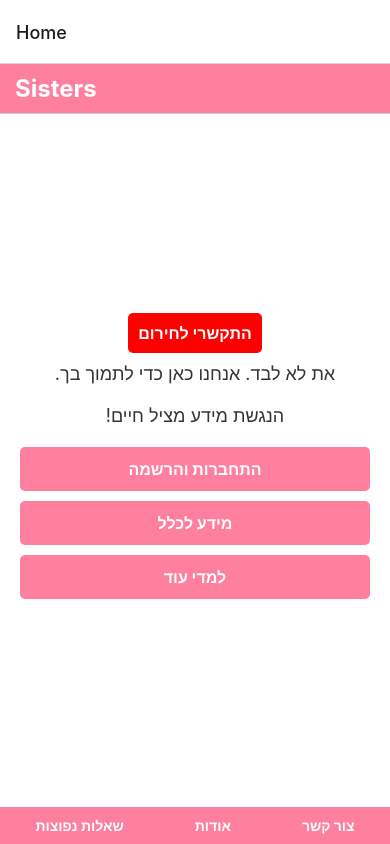
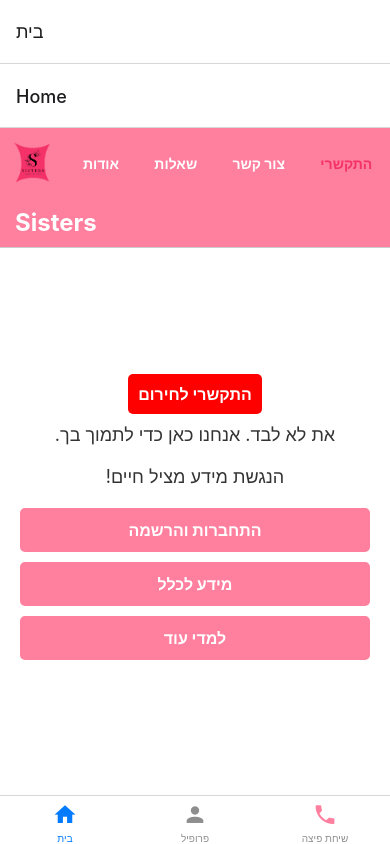
Before and after one commit to rotemhadad/Sisters, a React Native app in the folder sisterss/: screen /Home in a window 390 px wide. Built offline with nearby package versions, Linux system fonts and the light colour scheme; no server answers.

Commit message:
navbar added

```diff
--- a/sisterss/App.js
+++ b/sisterss/App.js
@@ -1,11 +1,9 @@
-// App.js
-import { StatusBar } from 'expo-status-bar';
-import { StyleSheet, Text, View, Button } from 'react-native';
-
 import React from 'react';
+import { StyleSheet } from 'react-native';
 import { NavigationContainer } from '@react-navigation/native';
-import { createStackNavigator } from '@react-navigation/stack';
+import { createBottomTabNavigator } from '@react-navigation/bottom-tabs';
 import { createNativeStackNavigator } from '@react-navigation/native-stack';
+import { MaterialCommunityIcons } from '@expo/vector-icons';
 import HomeScreen from './components/HomeScreen';
 import GuestScreen from './components/GuestScreen';
 import Articles from './components/Articles';
@@ -27,70 +25,85 @@ import LearnMoreScreen from './components/LearnMoreScreen';
 import ProfileScreen from './components/Profile/Profile';
 import TermsAndConditionsScreen from './components/TermsAndConditionsScreen';
 import LegalRightsScreen from './components/LegalRightsScreen';
+import withNavBar from './components/navBar';
 
-// import { I18nManager } from 'react-native';
-// I18nManager.allowRTL(false);
-//const Stack = createStackNavigator();
 const Stack = createNativeStackNavigator();
+const Tab = createBottomTabNavigator();
+
+const HomeStack = () => {
+  return (
+    <Stack.Navigator>
+      <Stack.Screen name="Home" component={withNavBar(HomeScreen)} />
+      <Stack.Screen name="Guest" component={withNavBar(GuestScreen)} />
+      <Stack.Screen name="Articles" component={withNavBar(Articles)} />
+      <Stack.Screen name="WarningSigns" component={withNavBar(WarningSigns)} />
+      <Stack.Screen name="SelfQuestionnaire" component={withNavBar(SelfQuestionnaire)} />
+      <Stack.Screen name="EnvWarningSigns" component={withNavBar(EnvWarningSigns)} />
+      <Stack.Screen name="Information" component={withNavBar(InformationScreen)} />
+      <Stack.Screen name="AboutUs" component={withNavBar(AboutUs)} />
+      <Stack.Screen name="SignIn" component={withNavBar(SignInScreen)} />
+      <Stack.Screen name="SignUp" component={withNavBar(SignUpScreen)} />
+      <Stack.Screen name="Selection" component={withNavBar(SelectionScreen)} />
+      <Stack.Screen name="ViolenceTypes" component={withNavBar(ViolenceTypes)} />
+      <Stack.Screen name="DefenceGuide" component={withNavBar(DefenceGuide)} />
+      <Stack.Screen name="Forum" component={withNavBar(ForumScreen)} />
+      <Stack.Screen name="Common" component={withNavBar(CommonScreen)} />
+      <Stack.Screen name="PizzaCall" component={withNavBar(PizzaCall)} />
+      <Stack.Screen name="GovInfoScreen" component={withNavBar(GovInfoScreen)} />
+      <Stack.Screen name="LearnMore" component={withNavBar(LearnMoreScreen)} />
+      <Stack.Screen name="Profile" component={withNavBar(ProfileScreen)} />
+      <Stack.Screen name="TermsAndConditions" component={withNavBar(TermsAndConditionsScreen)} options={{ title: 'Terms and Conditions' }} />
+      <Stack.Screen name="LegalRights" component={withNavBar(LegalRightsScreen)} />
+    </Stack.Navigator>
+  );
+};
 
 const App = () => {
   return (
     <NavigationContainer>
-      {/* <View style={styles.container}> */}
-      <Stack.Navigator initialRouteName="Home">
-        <Stack.Screen name="Home" component={HomeScreen} />
-        <Stack.Screen name="Guest" component={GuestScreen} />
-        <Stack.Screen name="Articles" component={Articles} />
-        <Stack.Screen name="WarningSigns" component={WarningSigns} />
-        <Stack.Screen name="SelfQuestionnaire" component={SelfQuestionnaire} />
-        <Stack.Screen name="EnvWarningSigns" component={EnvWarningSigns} />
-        <Stack.Screen name="Information" component={InformationScreen} />
-        <Stack.Screen name="AboutUs" component={AboutUs} />
-        <Stack.Screen name="SignIn" component={SignInScreen} />
-        <Stack.Screen name="SignUp" component={SignUpScreen} />
-        <Stack.Screen name="Selection" component={SelectionScreen} />
-        <Stack.Screen name="ViolenceTypes" component={ViolenceTypes} />
-        <Stack.Screen name="DefenceGuide" component={DefenceGuide} />
-        <Stack.Screen name="Forum" component={ForumScreen} />
-        <Stack.Screen name="Common" component={CommonScreen} />
-        <Stack.Screen name="PizzaCall" component={PizzaCall} />
-        <Stack.Screen name="GovInfoScreen" component={GovInfoScreen} />
-        <Stack.Screen name="LearnMore" component={LearnMoreScreen} />
-        <Stack.Screen name="Profile" component={ProfileScreen} />
-        <Stack.Screen name="TermsAndConditions" component={TermsAndConditionsScreen} options={{ title: 'Terms and Conditions' }} />
-        <Stack.Screen name="LegalRights" component={LegalRightsScreen} />
-      </Stack.Navigator>
-      {/* </View> */}
+      <Tab.Navigator>
+        <Tab.Screen
+          name="Home"
+          component={HomeStack}
+          options={{
+            title: 'בית',
+            tabBarIcon: ({ color, size }) => (
+              <MaterialCommunityIcons name="home" color={color} size={size} />
+            ),
+          }}
+        />
+        <Tab.Screen
+          name="Profile"
+          component={withNavBar(ProfileScreen)}
+          options={{
+            title: 'פרופיל',
+            tabBarIcon: ({ color, size }) => (
+              <MaterialCommunityIcons name="account" color={color} size={size} />
+            ),
+          }}
+        />
+        <Tab.Screen
+          name="PizzaCall"
+          component={withNavBar(PizzaCall)}
+          options={{
+            title: 'שיחת פיצה',
+            tabBarIcon: ({ color, size }) => (
+              <MaterialCommunityIcons name="phone" color="#ff7f9e" size={size} />
+            ),
+          }}
+        />
+        {/* Add more Tab.Screen components as needed */}
+      </Tab.Navigator>
     </NavigationContainer>
   );
 };
+
 const styles = StyleSheet.create({
   container: {
     flex: 1,
     allowFontScaling: false, // Disable font scaling
-    writingDirection: 'ltr', // Set writing direction to right-to-left
+    writingDirection: 'rtl', // Set writing direction to left-to-right
   },
 });
 
 export default App;
-
-
-
-
-// export default function App() {
-//   return (
-//     <View style={styles.container}>
-//       <Text>Open up App.js to start working on your app!</Text>
-//       <StatusBar style="auto" />
-//     </View>
-//   );
-// }
-
-// const styles = StyleSheet.create({
-//   container: {
-//     flex: 1,
-//     backgroundColor: '#fff',
-//     alignItems: 'center',
-//     justifyContent: 'center',
-//   },
-// });
--- a/sisterss/components/HomeScreen.js
+++ b/sisterss/components/HomeScreen.js
@@ -138,20 +138,6 @@ const HomeScreen = ({ navigation }) => {
                     <Text style={styles.buttonText}>למדי עוד</Text>
                 </TouchableOpacity>
             </View>
-            <View style={styles.navBar}>
-                <TouchableOpacity style={styles.navButton} onPress={() => navigation.navigate('Common')}>
-                    <Text style={styles.navButtonText}>שאלות נפוצות</Text>
-                </TouchableOpacity>
-                <TouchableOpacity
-                    style={styles.navButton}
-                    onPress={() => navigation.navigate('AboutUs')}
-                >
-                    <Text style={styles.navButtonText}>אודות</Text>
-                </TouchableOpacity>
-                <TouchableOpacity style={styles.navButton}>
-                    <Text style={styles.navButtonText}>צור קשר</Text>
-                </TouchableOpacity>
-            </View>
         </View>
     );
 };
--- a/sisterss/components/Profile/Profile.js
+++ b/sisterss/components/Profile/Profile.js
@@ -17,7 +17,6 @@ const ProfileScreen = () => {
     const unsubscribe = onAuthStateChanged(auth, async (user) => {
       if (user) {
         setUserId(user.uid);
-        console.log('User signed in:', user);
         const userDoc = await getDoc(doc(db, 'users', user.uid));
         if (userDoc.exists()) {
           const userData = userDoc.data();
@@ -32,7 +31,6 @@ const ProfileScreen = () => {
   }, []);
 
   const handleUpdateProfilePicture = async (newUri) => {
-    console.log('Updating profile picture to:', newUri);
     setProfilePicture(newUri);
     if (userId) {
       try {
@@ -46,7 +44,7 @@ const ProfileScreen = () => {
 
   const handleUpdateProfile = async () => {
     if (password !== confirmPassword) {
-      Alert.alert('Password Error', 'Passwords do not match.');
+      Alert.alert('שגיאת סיסמא', 'הסיסמאות אינן תואמות');
       return;
     }
 
@@ -57,9 +55,9 @@ const ProfileScreen = () => {
           birthdate,
           profilePicture,
         });
-        Alert.alert('Profile Updated', 'Your profile has been successfully updated.');
+        Alert.alert('הפרופיל עודכן', 'הפרופיל שלך עודכן בהצלחה.');
       } catch (error) {
-        console.error('Error updating profile:', error);
+        console.error('שגיאה בעדכון הפרופיל:', error);
       }
     }
   };
@@ -74,40 +72,40 @@ const ProfileScreen = () => {
         />
       </View>
       <View style={styles.formContainer}>
-        <Text style={styles.label}>Email</Text>
+        <Text style={styles.label}>אימייל</Text>
         <TextInput
           style={styles.input}
-          placeholder="Enter your email"
+          placeholder="עדכני מייל"
           value={email}
           onChangeText={setEmail}
           keyboardType="email-address"
         />
-        <Text style={styles.label}>New Password</Text>
+        <Text style={styles.label}>סיסמא חדשה</Text>
         <TextInput
           style={styles.input}
-          placeholder="Enter new password"
+          placeholder="הכניסי סיסמא חדשה"
           secureTextEntry
           value={password}
           onChangeText={setPassword}
         />
-        <Text style={styles.label}>Confirm Password</Text>
+        <Text style={styles.label}>אישור סיסמא</Text>
         <TextInput
           style={styles.input}
-          placeholder="Confirm new password"
+          placeholder="אימות הסיסמא החדשה"
           secureTextEntry
           value={confirmPassword}
           onChangeText={setConfirmPassword}
         />
-        <Text style={styles.label}>Birth Date</Text>
+        <Text style={styles.label}>תאריך לידה</Text>
         <TextInput
           style={styles.input}
-          placeholder="YYYY-MM-DD"
+          placeholder="שששש-חח-יי"
           value={birthdate}
           onChangeText={setBirthdate}
           keyboardType="numeric"
         />
         <TouchableOpacity style={styles.updateButton} onPress={handleUpdateProfile}>
-          <Text style={styles.updateButtonText}>Update Profile</Text>
+          <Text style={styles.updateButtonText}>עדכון הפרופיל</Text>
         </TouchableOpacity>
       </View>
     </ScrollView>
--- /dev/null
+++ b/sisterss/components/navBar.js
@@ -0,0 +1,59 @@
+import React from 'react';
+import { View, Text, TouchableOpacity, StyleSheet, Image, Linking } from 'react-native';
+
+const withNavBar = (WrappedComponent) => {
+  const handleContactEmail = () => {
+    Linking.openURL('mailto:sisters@gmail.com');
+  };
+
+  const handleCallPolice = () => {
+    Linking.openURL('tel:100');
+  };
+
+  return ({ navigation, ...props }) => (
+    <View style={{ flex: 1 }}>
+      <View style={styles.navBar}>
+        {/* Replace 'logo.png' with your actual logo file name */}
+        <Image source={require('../assets/logo.png')} style={styles.logo} />
+        <TouchableOpacity style={styles.navButton} onPress={() => navigation.navigate('AboutUs')}>
+          <Text style={styles.navButtonText}>אודות</Text>
+        </TouchableOpacity>
+        <TouchableOpacity style={styles.navButton} onPress={() => navigation.navigate('Common')}>
+          <Text style={styles.navButtonText}>שאלות</Text>
+        </TouchableOpacity>
+        <TouchableOpacity style={styles.navButton} onPress={handleContactEmail}>
+          <Text style={styles.navButtonText}>צור קשר</Text>
+        </TouchableOpacity>
+        <TouchableOpacity style={styles.navButton} onPress={handleCallPolice}>
+          <Text style={[styles.navButtonText, { color: '#F43169' }]}>התקשרי</Text>
+        </TouchableOpacity>
+      </View>
+      <WrappedComponent {...props} navigation={navigation} />
+    </View>
+  );
+};
+
+const styles = StyleSheet.create({
+  navBar: {
+    flexDirection: 'row',
+    justifyContent: 'space-around',
+    alignItems: 'center',
+    paddingVertical: 10,
+    backgroundColor: '#ff7f9e',
+  },
+  navButton: {
+    paddingHorizontal: 10,
+    paddingVertical: 5,
+  },
+  navButtonText: {
+    color: 'white',
+    fontWeight: 'bold',
+  },
+  logo: {
+    width: 50, // Adjust width as per your logo size
+    height: 50, // Adjust height as per your logo size
+    resizeMode: 'contain',
+  },
+});
+
+export default withNavBar;
```
Also changed, not shown: sisterss/package.json (+10 -2 lines), sisterss/assets/logo.png (added), 1 other file (tests, documents, lock files or other folders).
